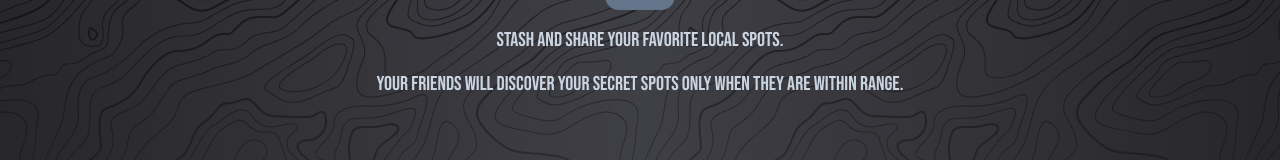
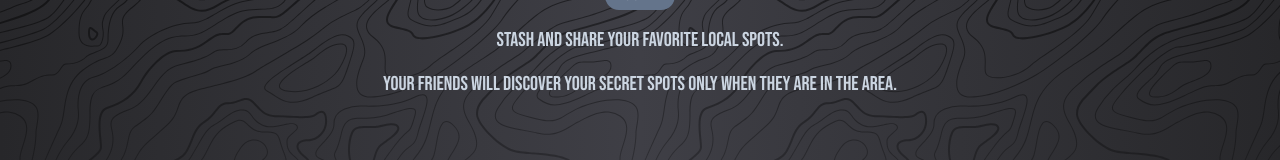
Before and after one commit to jmm9683/LocalsOnly, a React (Create React App) app: page / in a window 1280 px wide. Shown: the part 426-586 px from the top of the page. Built offline with nearby package versions, Linux system fonts and the light colour scheme; no server answers.

Commit message:
phrasing

```diff
--- a/src/App.js
+++ b/src/App.js
@@ -127,8 +127,8 @@ function SignIn() {
         Stash and share your favorite local spots.
       </p>
       <p className="font-overpass text-slate-300 text-xl sm:text-xl">
-        Your friends will discover your secret spots only when they are within
-        range.
+        Your friends will discover your secret spots only when they are in the
+        area.
       </p>
     </div>
   );
```
